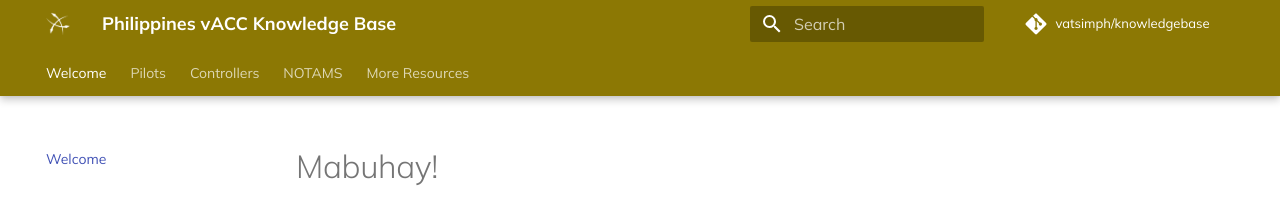
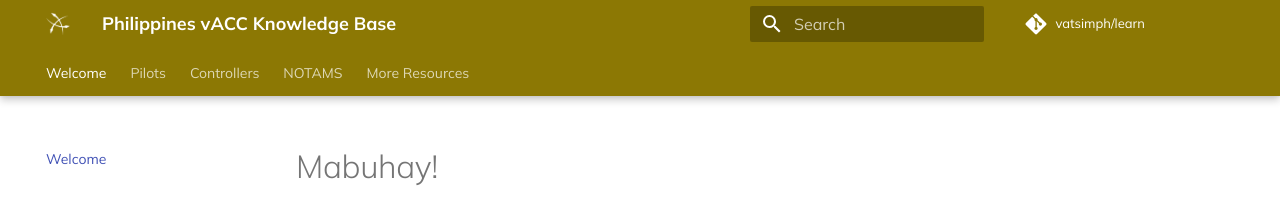
Before and after one commit to HacobAllon/learn, an MkDocs documentation site: the page built from docs/index.md, in a window 1280 px wide. Shown: the top 208 px of the page. Built offline with MkDocs 1.6.1 and Material for MkDocs 9.7.7, drawn with Linux system fonts in a browser that asks for light colours; comment, search, counter and statistics services are not loaded; the version menu is left out.

Commit message:
Added Repo Configuration

```diff
--- a/mkdocs.yml
+++ b/mkdocs.yml
@@ -65,5 +65,5 @@ markdown_extensions:
   - pymdownx.details
   - pymdownx.superfences
 
-repo_url: https://github.com/notkenzotayko/vatphil-knowledgebase
-repo_name: vatsimph/knowledgebase
+repo_url: https://github.com/vatsimph/learn
+repo_name: vatsimph/learn
```
